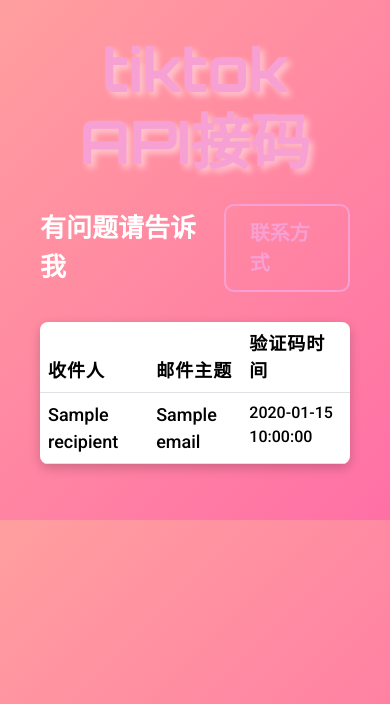
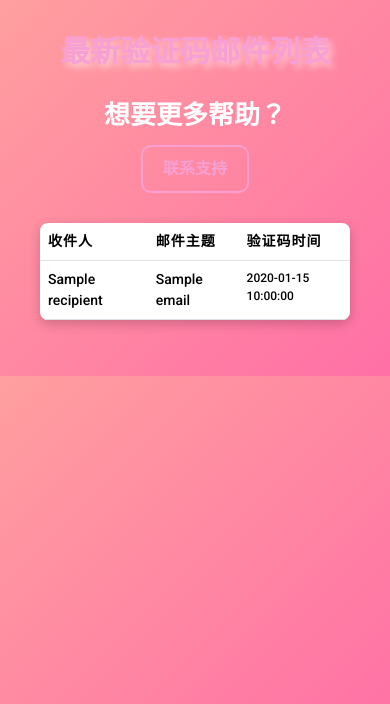
Before and after one commit to ttc0915/emailtest, a Flask app: template templates/index.html in a window 390 px wide. Shown: the top 704 px of the page. Run offline with Flask 3, Linux system fonts and the light colour scheme; the template is opened without the code that fills it: most values are stand-ins (such as "Sample title", 1, 10 or a date in 2020).

Commit message:
Update index.html

```diff
--- a/templates/index.html
+++ b/templates/index.html
@@ -109,15 +109,65 @@
             font-size: 16px;
             color: #ffb3cc;
         }
+
+        /* 响应式设计：适配不同设备尺寸 */
+        @media (max-width: 767px) {
+            h1 {
+                font-size: 40px;
+            }
+
+            .contact-info {
+                font-size: 18px;
+                flex-direction: column;
+            }
+
+            .contact-info span {
+                margin-right: 0;
+                margin-bottom: 10px;
+            }
+
+            .contact-info a {
+                font-size: 16px;
+                padding: 10px 20px;
+            }
+
+            table th, table td {
+                font-size: 16px;
+                padding: 12px;
+            }
+
+            .email-time {
+                font-size: 14px;
+            }
+        }
+
+        @media (max-width: 480px) {
+            h1 {
+                font-size: 30px;
+            }
+
+            .contact-info {
+                font-size: 16px;
+            }
+
+            table th, table td {
+                font-size: 14px;
+                padding: 8px;
+            }
+
+            .email-time {
+                font-size: 12px;
+            }
+        }
     </style>
 </head>
 <body>
 
     <div class="container">
-        <h1>tiktok API接码</h1>
+        <h1>最新验证码邮件列表</h1>
         <div class="contact-info">
-            <span>有问题请告诉我</span>
-            <a href="https://t.me/ttc0915">联系方式</a>
+            <span>想要更多帮助？</span>
+            <a href="mailto:support@example.com">联系支持</a>
         </div>
 
         <table class="table table-hover">
```
